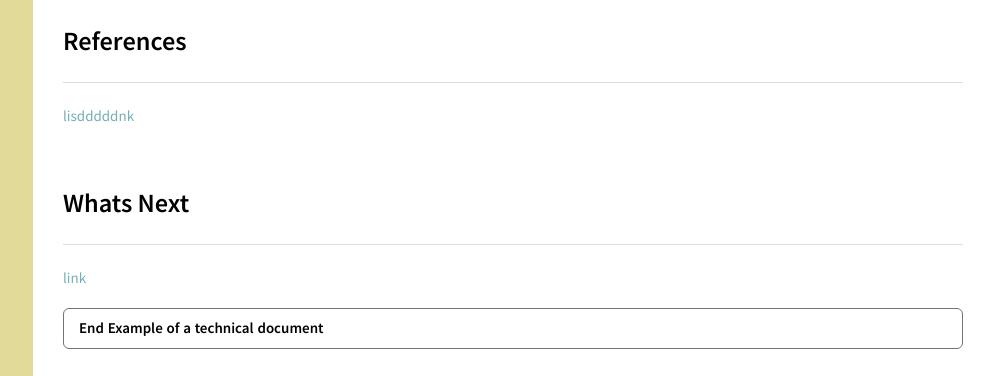
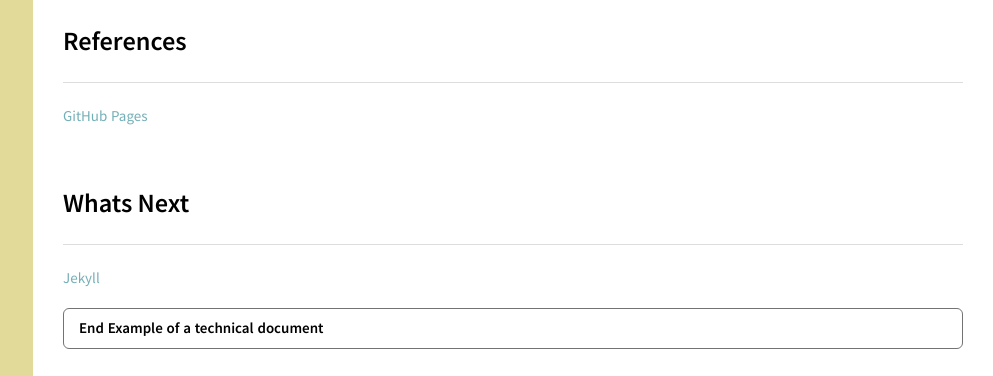
Before and after one commit to Xeppit/XeppIT.GitHub.io, a Jekyll site: the page built from _posts/2019-11-29-how-to-write-technical-document.md, in a window 1280 px wide. Shown: the part 2508-2884 px from the top of the page, without its empty margins (287-1280 px from the left). Built offline with Jekyll 4.4.1, drawn with Linux system fonts in a browser that asks for light colours.

Commit message:
Update 2019-11-29-how-to-write-technical-document.md

```diff
--- a/_posts/2019-11-29-how-to-write-technical-document.md
+++ b/_posts/2019-11-29-how-to-write-technical-document.md
@@ -62,10 +62,10 @@ etc.
 etc.
 
 ## References
-[lisdddddnk](https://pages.github.com/)
+[GitHub Pages](https://pages.github.com/)
 
 ## Whats Next
-[link](https://jekyllrb.com/)
+[Jekyll](https://jekyllrb.com/)
 
 **End Example of a technical document**
 {: .notice}
```
